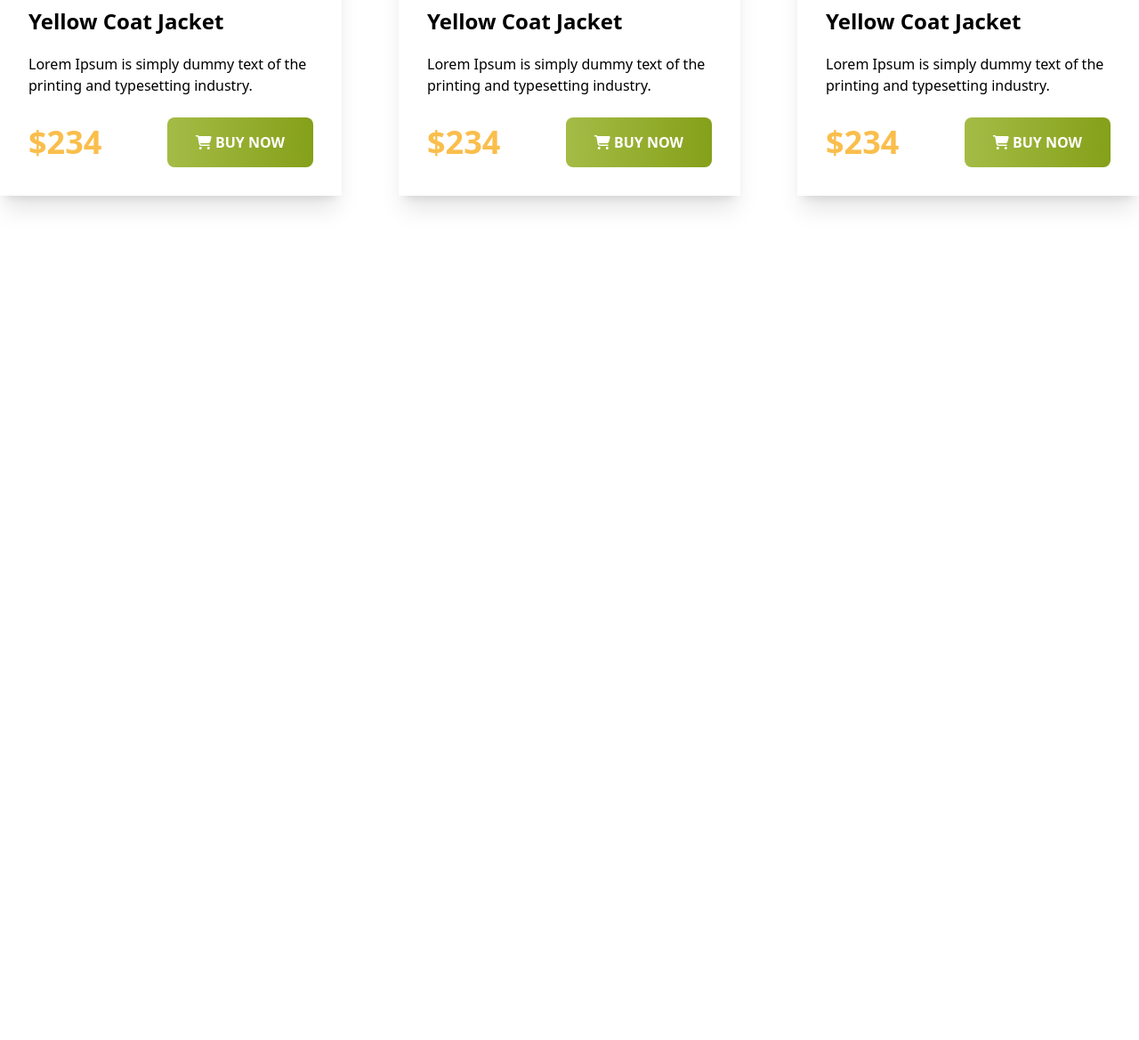
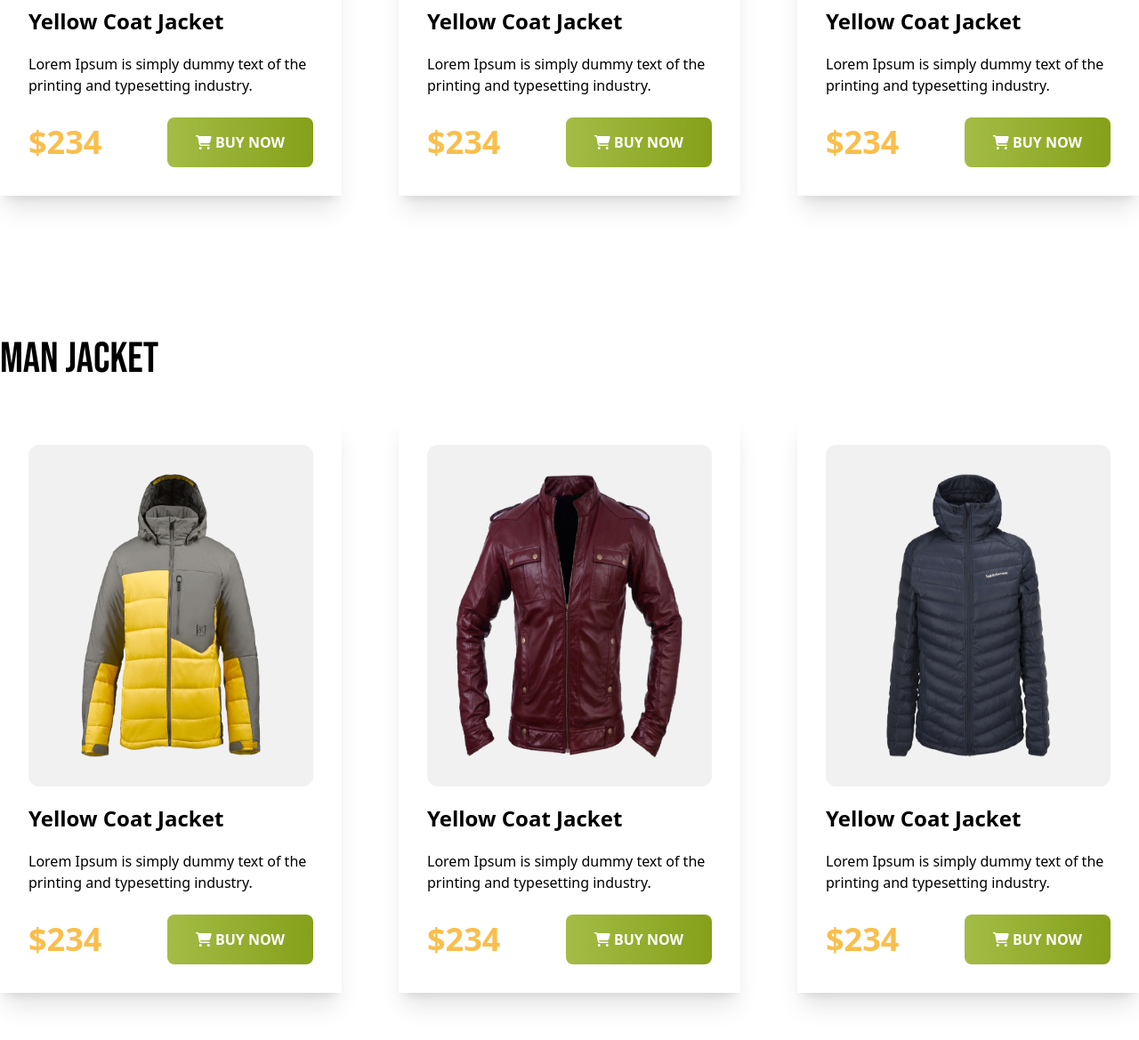
Before and after one commit to arifulwasim/Penguin-Fashion, a plain HTML site: page index.html in a window 1280 px wide. Shown: the part 1339-2508 px from the top of the page at 89% size. Before the commit the page ends 1639 px from the top, so only its background shows below. Drawn offline with nearby package versions, Linux system fonts and the light colour scheme.

Commit message:
man card section done

```diff
--- a/index.html
+++ b/index.html
@@ -72,7 +72,7 @@
         <!-- Woman Jacket -->
 
         <div class="woman-jacket py-20 container mx-auto">
-            <h1 class="uppercase text-5xl font-bold sm:max-lg:text-center pb-10">Woman Jacket</h1>
+            <h1 class="uppercase text-5xl font-medium sm:max-lg:text-center pb-10 bebas-neue-regular">Woman Jacket</h1>
             <div class="lg:flex justify-between">
                 <div class="jacket bg-white shadow-xl p-8 ">
                     <img class="lg:w-80 lg:h-96 bg-[#F1F1F1] p-8 rounded-xl" src="./images/jacket-1.png" alt="">
@@ -121,6 +121,60 @@
         </div>
 
 
+
+        <!-- Man Jacket -->
+
+        <div class="woman-jacket py-20 container mx-auto">
+            <h1 class="uppercase text-5xl font-medium sm:max-lg:text-center pb-10 bebas-neue-regular">man Jacket</h1>
+            <div class="lg:flex justify-between">
+                <div class="jacket bg-white shadow-xl p-8 ">
+                    <img class="lg:w-80 lg:h-96 bg-[#F1F1F1] p-8 rounded-xl" src="./images/jacket-4.png" alt="">
+                    <h2 class="text-2xl font-bold py-5">Yellow Coat Jacket</h2>
+                    <p>Lorem Ipsum is simply dummy text of the <br>
+                        printing and typesetting industry.</p>
+                    <div class="flex justify-between items-center mt-6">
+                        <h2 class="text-[#FABE4C] text-4xl font-extrabold">$234</h2>
+                        <button
+                            class="bg-gradient-to-r from-[#A4BC46] to-[#85A019] py-4 px-8 text-white font-bold rounded-lg uppercase"><i
+                                class="fa-solid fa-cart-shopping"></i>
+                            Buy Now</button>
+                    </div>
+                </div>
+
+
+                <div class="jacket bg-white shadow-xl p-8 ">
+                    <img class="lg:w-80 lg:h-96 bg-[#F1F1F1] p-8 rounded-xl" src="./images/jacket-5.png" alt="">
+                    <h2 class="text-2xl font-bold py-5">Yellow Coat Jacket</h2>
+                    <p>Lorem Ipsum is simply dummy text of the <br>
+                        printing and typesetting industry.</p>
+                    <div class="flex justify-between items-center mt-6">
+                        <h2 class="text-[#FABE4C] text-4xl font-extrabold">$234</h2>
+                        <button
+                            class="bg-gradient-to-r from-[#A4BC46] to-[#85A019] py-4 px-8 text-white font-bold rounded-lg uppercase"><i
+                                class="fa-solid fa-cart-shopping"></i>
+                            Buy Now</button>
+                    </div>
+                </div>
+
+
+                <div class="jacket bg-white shadow-xl p-8 ">
+                    <img class="lg:w-80 lg:h-96 bg-[#F1F1F1] p-8 rounded-xl" src="./images/jacket-6.png" alt="">
+                    <h2 class="text-2xl font-bold py-5">Yellow Coat Jacket</h2>
+                    <p>Lorem Ipsum is simply dummy text of the <br>
+                        printing and typesetting industry.</p>
+                    <div class="flex justify-between items-center mt-6">
+                        <h2 class="text-[#FABE4C] text-4xl font-extrabold">$234</h2>
+                        <button
+                            class="bg-gradient-to-r from-[#A4BC46] to-[#85A019] py-4 px-8 text-white font-bold rounded-lg uppercase"><i
+                                class="fa-solid fa-cart-shopping"></i>
+                            Buy Now</button>
+                    </div>
+                </div>
+            </div>
+        </div>
+
+
+
     </main>
 
 
```
